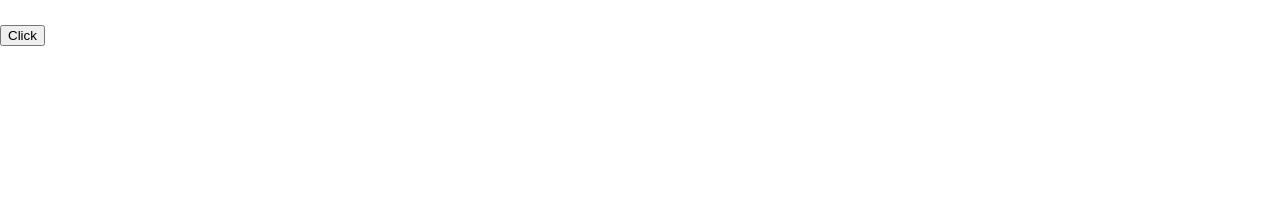
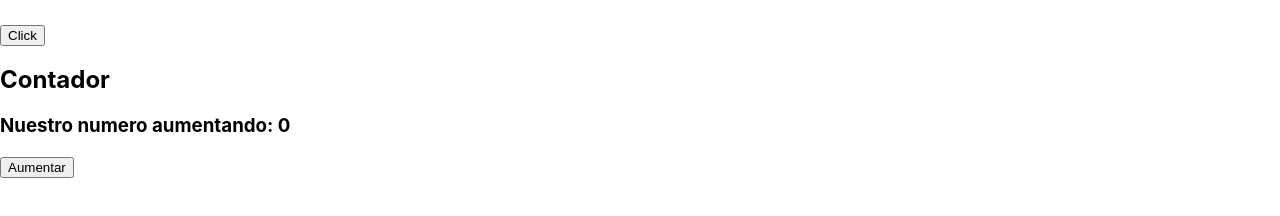
Before and after one commit to makzzer/my-app, a React (Create React App) app: page / in a window 1280 px wide. Shown: the part 530-746 px from the top of the page. Built offline with nearby package versions, Linux system fonts and the light colour scheme.

Commit message:
trabajando con un state y su modificador en react

```diff
--- a/src/App.js
+++ b/src/App.js
@@ -2,6 +2,7 @@
 import Parrafo from './components/Parrafo';
 import Variables from './components/Variables';
 import Eventos from './components/Eventos';
+import Contador from './components/Contador';
 
 
 
@@ -17,8 +18,7 @@
       <Parrafo />
       <Variables />
       <Eventos />
-
-
+      <Contador />
     </div>
   );
 }
--- /dev/null
+++ b/src/components/Contador.jsx
@@ -0,0 +1,27 @@
+import React from 'react'
+
+const Contador = () => {
+
+    //esto lo puedo hacer similar a lo que está en Eventos.jsx, sin importar el {useState}
+    const [contador, setContador] = React.useState(0)
+
+    //creo la funcion de aumentar
+
+    const aumentar = () => {
+        console.log('click')
+        //le paso el estado inicial de contador que es 0 y lo vamos a aumentar en 1
+        setContador(contador+1)
+
+    }
+
+
+  return (
+    <div>
+        <h2>Contador</h2>
+        <h3>Nuestro numero aumentando: { contador }</h3>
+        <button onClick={() => aumentar() }>Aumentar</button>
+    </div>
+  )
+}
+
+export default Contador
```
